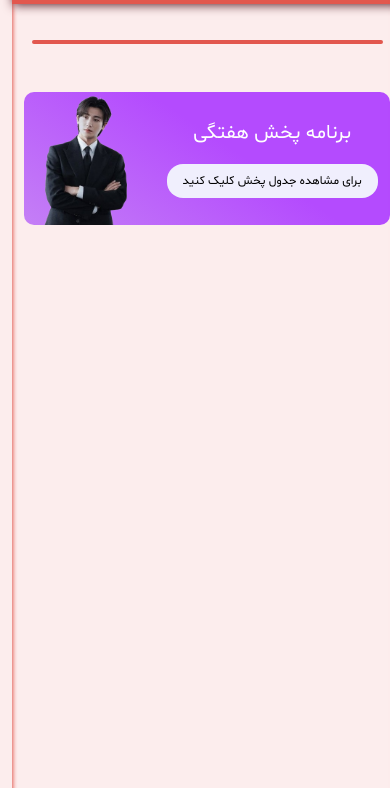
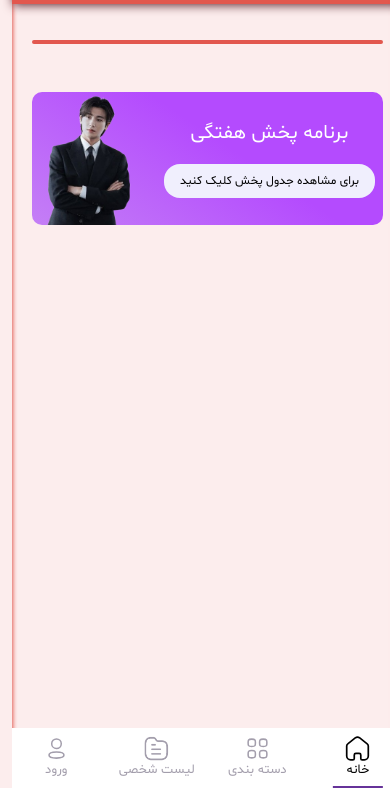
Before and after one commit to Elijah13A/sourcem, a plain HTML site: page new/index.html in a window 390 px wide. Shown: the part 56-844 px from the top of the page. Drawn offline with nearby package versions, Linux system fonts and the light colour scheme; no server answers.

Commit message:
bottom nav

```diff
--- /dev/null
+++ b/new/assets/css/stickyNav.css
@@ -0,0 +1,64 @@
+:root{
+--fixed-menu: white;
+--span:black;
+--fixed-span:rgb(163,158,172);
+--icon:brightness(0);
+--border-bottom:rebeccapurple;
+}
+
+.darkmode{
+    --fixed-menu: black;
+    --fixed-span:rgb(163,158,172);
+    --span:white;
+    --icon:brightness(1000%);
+    --border-bottom:rgb(198, 13, 53)
+}
+
+
+.sticky{
+    position: fixed;
+    bottom: 0;
+    right: 0;
+    left: 0;
+    background-color: var(--fixed-menu);
+    z-index: 1000;
+}
+.sticky img{
+    width: 25px ;
+
+}
+
+.sticky span{
+    color:var(--fixed-span) ;
+    font-size: 13px;
+
+}
+
+.opt{
+    display: flex;
+    justify-content: center;
+    flex-direction: column;
+    align-items: center;
+    position: relative;
+}
+
+.purple{
+    filter:var(--icon)
+}
+
+.white-sp{
+    color: var(--span) !important;
+
+}
+
+.white-sp::before{
+    content: "";
+    background-color: var(--border-bottom);
+    bottom: -8.5px;
+    width: 50%;
+    height: 3px;
+    left: 50%; /* وسط عنصر والد */
+    transform: translateX(-50%);
+    position: absolute;
+    display: block;
+}
--- a/new/assets/css/style.css
+++ b/new/assets/css/style.css
@@ -820,7 +820,7 @@ h4 {
    z-index: 100 !important;
 }
 
-.movie-title {}
+
 
 .movie-sec {
    padding-right: 30px;
--- /dev/null
+++ b/new/assets/js/stickyNav.js
@@ -0,0 +1,18 @@
+const options = document.querySelectorAll(".opt");
+
+options.forEach(option => {
+  option.addEventListener("click", () => {
+    document.querySelectorAll(".opt img").forEach(img => {
+      img.classList.remove("purple");
+
+    });
+    document.querySelectorAll(".opt span").forEach(span => {
+        span.classList.remove("white-sp");
+
+      });
+    const optionImage = option.querySelector("img");
+    const optionSpan=option.querySelector("span");
+    optionImage.classList.add("purple");
+    optionSpan.classList.add("white-sp");
+  });
+});
--- a/new/index.html
+++ b/new/index.html
@@ -19,7 +19,7 @@
     <link rel="preconnect" href="https://fonts.googleapis.com">
     <link rel="preconnect" href="https://fonts.gstatic.com" crossorigin>
     <link href="https://fonts.googleapis.com/css2?family=Creepster&family=Ultra&display=swap" rel="stylesheet">
-
+    <link href="assets/css/stickyNav.css " rel="stylesheet">
 
 </head>
 
@@ -125,6 +125,46 @@
 
             </div>
         </nav>
+        <section>
+            <div class="d-md-none d-block sticky">
+                <div style="width: 97%" class="mx-auto my-2">
+                    <div class="row">
+                        <div class="col-3 p-0">
+                            <div class="opt">
+
+                                <img src="assets/images/Home.svg" class="purple">
+
+                                <span class="opt-sp white-sp">خانه</span>
+
+                            </div>
+                        </div>
+                        <div class="col-3 p-0">
+                            <div class="opt">
+                                <img src="assets/images/Category.svg">
+
+                                <span class="opt-sp ">دسته بندی</span>
+                            </div>
+                        </div>
+                        <div class="col-3 p-0">
+                            <div class="opt">
+                                <img src="assets/images/Frame.png">
+
+                                <span class="opt-sp">لیست شخصی</span>
+
+                            </div>
+                        </div>
+                        <div class="col-3 p-0">
+                            <div class="opt">
+                                <img src="assets/images/Profile.svg">
+
+                                <span class="opt-sp">ورود</span>
+                            </div>
+                        </div>
+                    </div>
+
+                </div>
+        </section>
+
         <span id="search-message1"></span>
         <!--section 1-->
         <br>
@@ -162,7 +202,7 @@
         </section>
         <br>
         <br>
-        <section style="width: 94%;" class="mx-auto">
+        <section style="width: 90%;" class="mx-auto">
             <div class="brsc">
                 <a class="row" href="broadcastSchedule/index.html">
                     <div class="col-8">
@@ -171,7 +211,7 @@
                                 <span class="table" style="color: white">برنامه پخش هفتگی</span>
                             </div>
                             <div class="text-center mt-3 w-100">
-                                <button  class="brsc-btn rounded-4 py-2 px-3">برای مشاهده جدول پخش کلیک کنید</button>
+                                <button class="brsc-btn rounded-4 py-2 px-3">برای مشاهده جدول پخش کلیک کنید</button>
                             </div>
                         </div>
                     </div>
@@ -398,7 +438,7 @@
 
         <script src="assets/js/swiper-element-bundle.min.js"></script>
         <script src="assets/js/index.js"></script>
-
+        <script src="assets/js/stickyNav.js"></script>
     </div>
 </body>
 
```
Also changed, not shown: new/assets/images/Category.svg (added), new/assets/images/Frame.png (added), new/assets/images/Home.svg (added), new/assets/images/Profile.svg (added).
